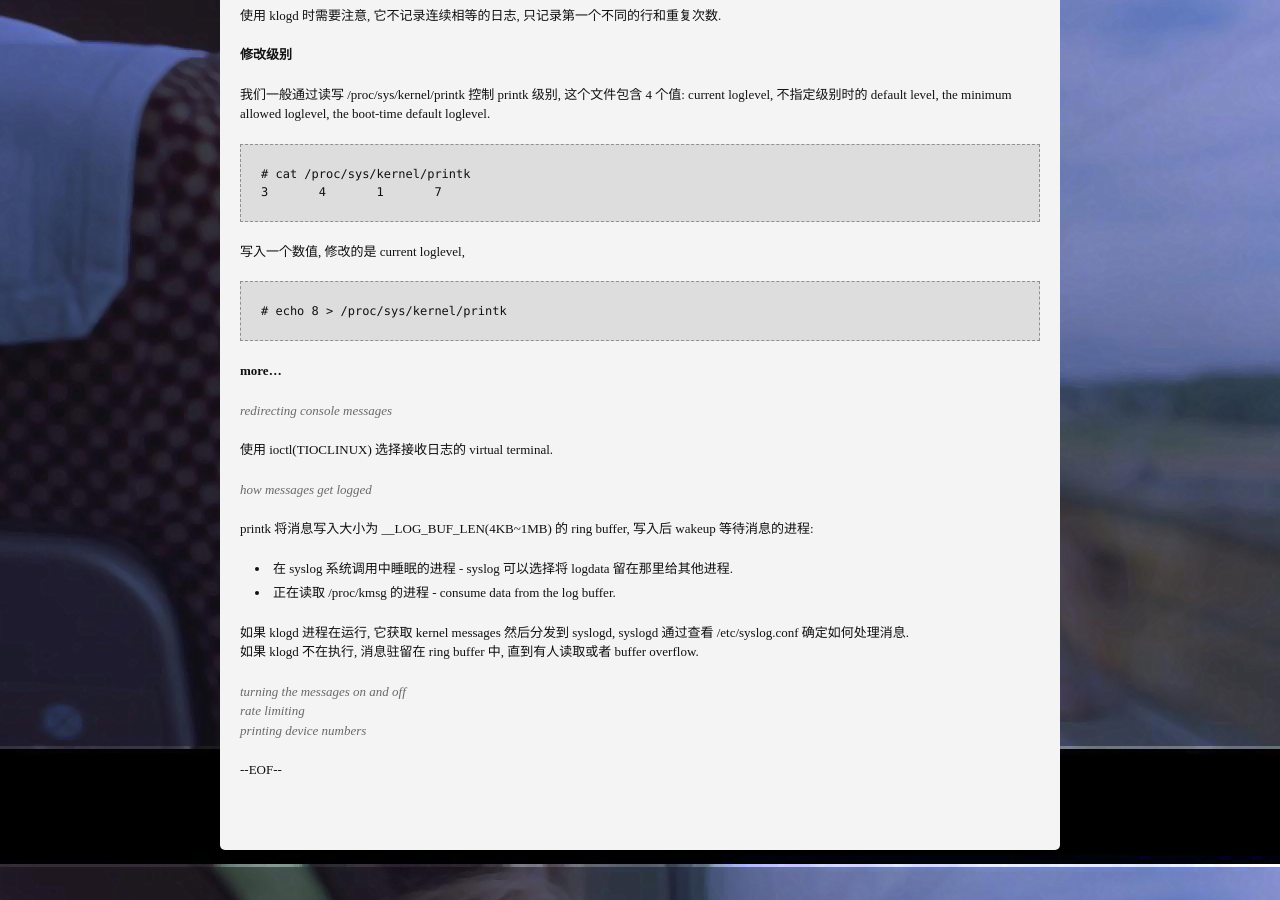
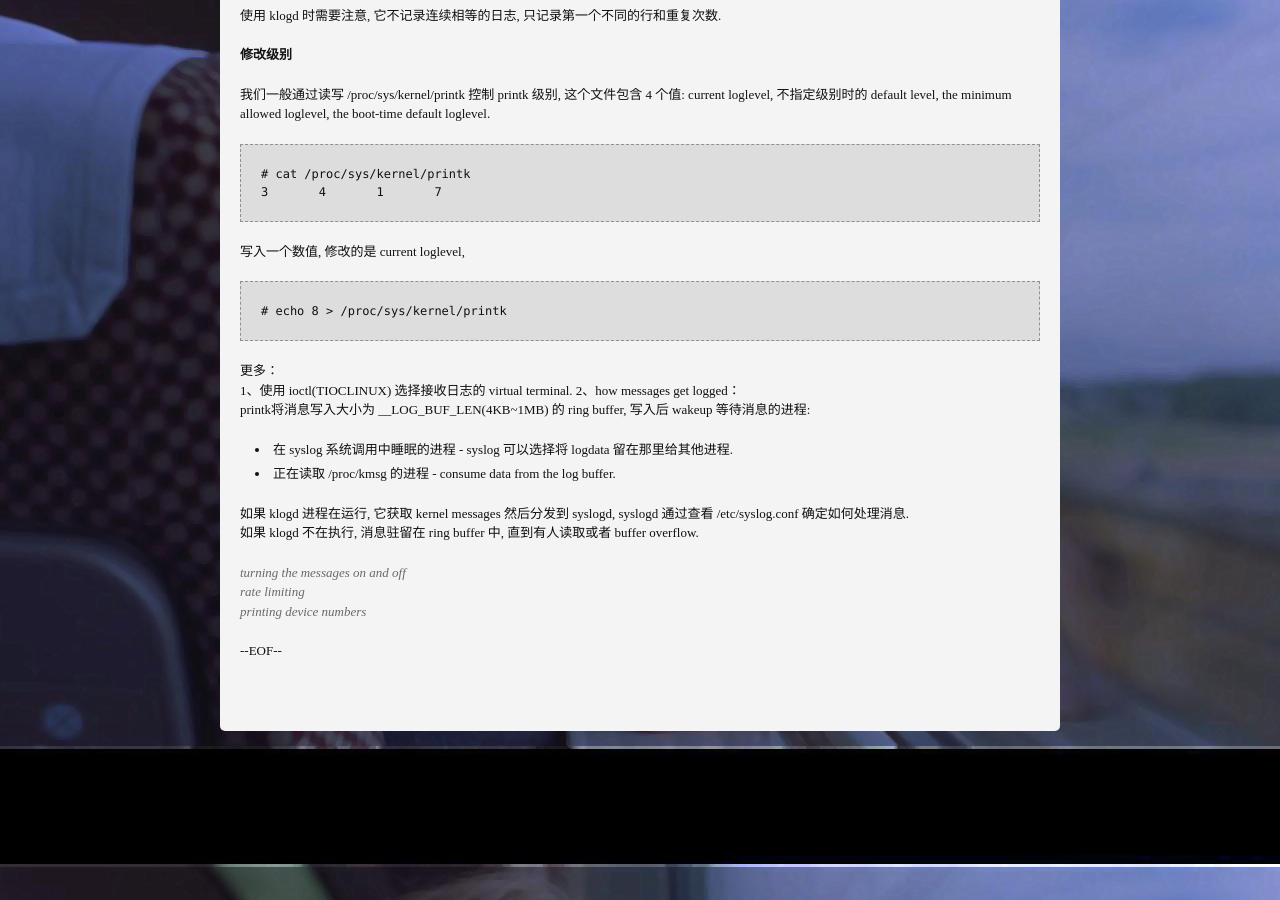
Before and after one commit to tfengmao/xanfeng, a Jekyll site: the page built from _posts/2012-04-24-printk-level.md, in a window 1280 px wide and 900 px high, scrolled down 994 px. Built offline with Jekyll 4.4.1, drawn with Linux system fonts in a browser that asks for light colours; Markdown is read by kramdown in place of the engine named in the settings; comment, search, counter and statistics services are not loaded.

Commit message:
little fix

```diff
--- a/_posts/2012-04-24-printk-level.md
+++ b/_posts/2012-04-24-printk-level.md
@@ -55,15 +55,10 @@ printk 用来打印内核日志, 它的用法举例:
 
     # echo 8 > /proc/sys/kernel/printk
 
-**more...**
-
-*redirecting console messages*
-
-使用 ioctl(TIOCLINUX) 选择接收日志的 virtual terminal.
-
-*how messages get logged*
-
-printk 将消息写入大小为 __LOG_BUF_LEN(4KB~1MB) 的 ring buffer, 写入后 wakeup 等待消息的进程:
+更多：
+1、使用 ioctl(TIOCLINUX) 选择接收日志的 virtual terminal.
+2、how messages get logged：
+printk将消息写入大小为 __LOG_BUF_LEN(4KB~1MB) 的 ring buffer, 写入后 wakeup 等待消息的进程:
 + 在 syslog 系统调用中睡眠的进程 - syslog 可以选择将 logdata 留在那里给其他进程.
 + 正在读取 /proc/kmsg 的进程 - consume data from the log buffer.
 
```
Also changed, not shown: other parts of _posts/2012-04-24-printk-level.md (+1 -1 lines).
